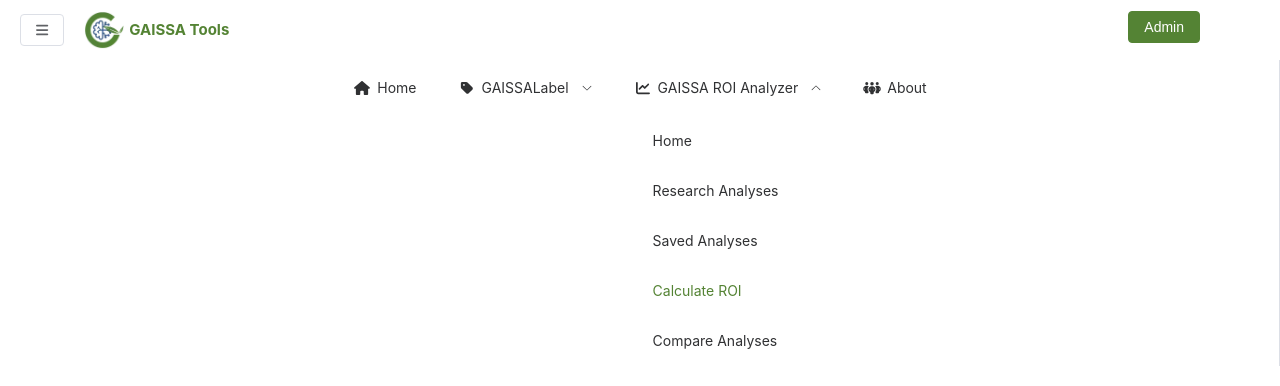
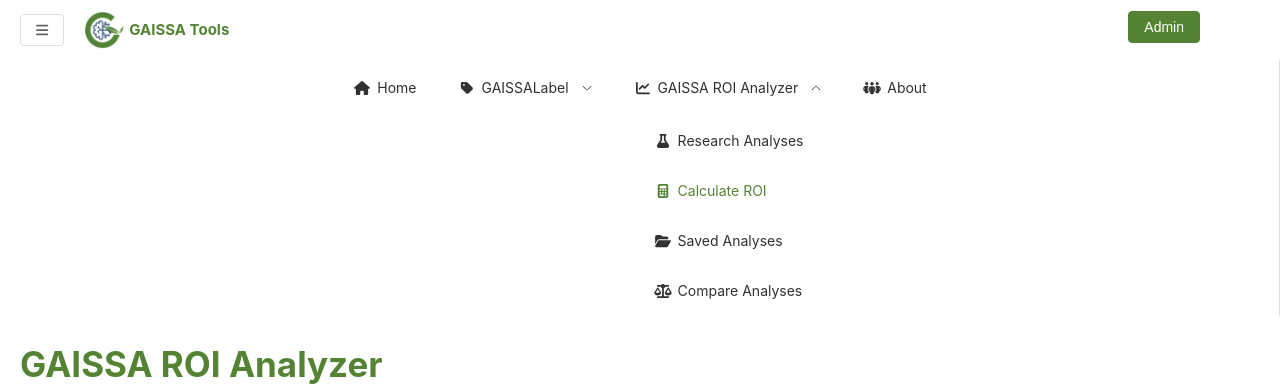
Before and after one commit to GAISSA-UPC/ML-GAISSALabel, a Vue app in the folder frontend/: page /gaissa-roi-analyzer/new-form in a window 1280 px wide. Shown: the top 386 px of the page. Built offline with nearby package versions, Linux system fonts and the light colour scheme; no server answers.

Commit message:
Make submenu titles clickable and add icons to items
Updated GAISSALabel and GAISSA ROI Analyzer submenus so their titles are clickable and navigate to their respective home routes. Added icons to submenu items for better visual distinction.

```diff
--- a/frontend/src/components/base/MenuLateral.vue
+++ b/frontend/src/components/base/MenuLateral.vue
@@ -9,14 +9,14 @@
             <font-awesome-icon :icon="['fas', 'house']" class="icon"/>
             <template #title>{{ $t('Home') }}</template>
         </el-menu-item>
+
         <el-sub-menu index="1" v-if="isGAISSALabelEnabled">
             <template #title>
-                <font-awesome-icon :icon="['fas', 'tag']" class="icon"/>
-                <span>{{ $t('GAISSALabel') }}</span>
+                <div @click.stop="$router.push({name: 'gaissalabel-home'})" class="clickable-submenu-title" :class="{'is-active': activeRoute === 'gaissalabel-home'}">
+                    <font-awesome-icon :icon="['fas', 'tag']" class="icon"/>
+                    <span>{{ $t('GAISSALabel') }}</span>
+                </div>
             </template>
-            <el-menu-item index="gaissalabel-home" @click="$router.push({name: 'gaissalabel-home'})">
-                {{ $t('Home') }}
-            </el-menu-item>
             <el-sub-menu index="1-1">
                 <template #title>
                     <font-awesome-icon :icon="['fas', 'dumbbell']" class="icon"/>
@@ -51,27 +51,32 @@
                 </el-menu-item>
             </el-sub-menu>
         </el-sub-menu>
+
         <el-sub-menu index="2" v-if="isGAISSAROIAnalyzerEnabled">
             <template #title>
-                <font-awesome-icon :icon="['fas', 'chart-line']" class="icon"/>
-                <span class="wrap-title">{{ $t('GAISSA ROI Analyzer') }}</span>
+                <div @click.stop="$router.push({name: 'GAISSA ROI Analyzer Home'})" class="clickable-submenu-title" :class="{'is-active': activeRoute === 'GAISSA ROI Analyzer Home'}">
+                    <font-awesome-icon :icon="['fas', 'chart-line']" class="icon"/>
+                    <span class="wrap-title">{{ $t('GAISSA ROI Analyzer') }}</span>
+                </div>
             </template>
-            <el-menu-item index="GAISSA ROI Analyzer Home" @click="$router.push({name: 'GAISSA ROI Analyzer Home'})">
-                {{ $t('Home') }}
-            </el-menu-item>
             <el-menu-item index="GAISSA ROI Analyzer Research Repository" @click="$router.push({name: 'GAISSA ROI Analyzer Research Repository'})">
+                <font-awesome-icon :icon="['fas', 'flask']" class="icon"/>
                 {{ $t('Research Analyses') }}
             </el-menu-item>
+            <el-menu-item index="GAISSA ROI Analyzer New Form" @click="$router.push({name: 'GAISSA ROI Analyzer New Form'})">
+                <font-awesome-icon :icon="['fas', 'calculator']" class="icon"/>
+                {{ $t('Calculate ROI') }}
+            </el-menu-item>
             <el-menu-item index="GAISSA ROI Analyzer Calculation Repository" @click="$router.push({name: 'GAISSA ROI Analyzer Calculation Repository'})">
+                <font-awesome-icon :icon="['fas', 'folder-open']" class="icon"/>
                 {{ $t('Saved Analyses') }}
             </el-menu-item>
-            <el-menu-item index="GAISSA ROI Analyzer New Form" @click="$router.push({name: 'GAISSA ROI Analyzer New Form'})">
-                {{ $t('Calculate ROI') }}
-            </el-menu-item>
             <el-menu-item index="GAISSA ROI Analyzer Comparison" @click="$router.push({name: 'GAISSA ROI Analyzer Comparison'})">
+                <font-awesome-icon :icon="['fas', 'balance-scale']" class="icon"/>
                 {{ $t('Compare Analyses') }}
             </el-menu-item>
         </el-sub-menu>
+
         <el-sub-menu index="3" v-if="isLogged">
             <template #title>
                 <font-awesome-icon :icon="['fas', 'screwdriver-wrench']" class="icon"/>
@@ -90,6 +95,7 @@
                 {{ $t('Calculation tools') }}
             </el-menu-item>
         </el-sub-menu>
+
         <el-menu-item index="about" @click="$router.push({name: 'about'})">
             <font-awesome-icon :icon="['fas', 'people-group']" class="icon"/>
             <template #title>{{ $t('About') }}</template>
@@ -169,6 +175,21 @@ export default {
     white-space: normal;
 }
 
+.clickable-submenu-title {
+    display: flex;
+    align-items: center;
+    width: 100%;
+    cursor: pointer;
+}
+
+.clickable-submenu-title.is-active {
+    color: var(--gaissa_green);
+}
+
+.clickable-submenu-title.is-active .icon {
+    color: var(--gaissa_green);
+}
+
 @media (max-width: 1339px) {
     .el-menu-vertical {
         display: flex;
```
